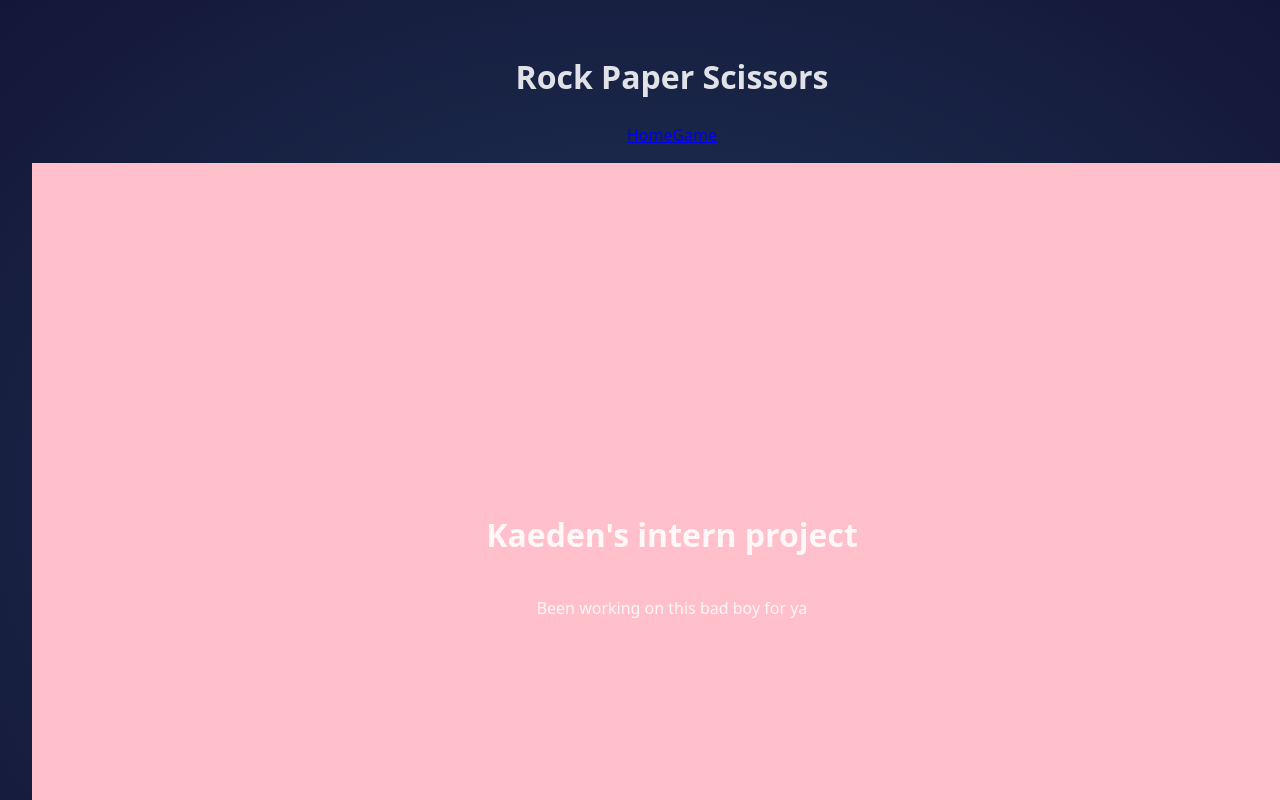
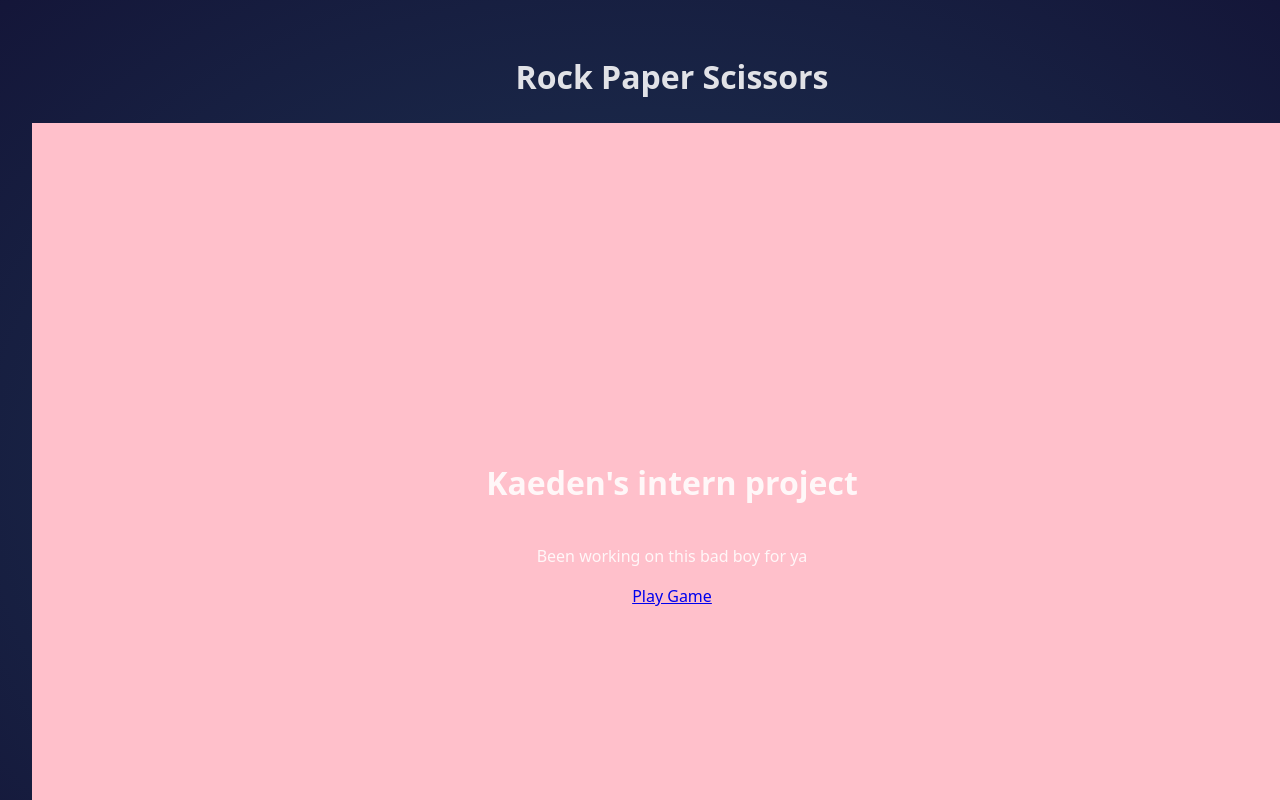
Before and after one commit to kaeden-bryer/Rock-Paper-Scissors-Spock-Lizard, a Vue app: page / in a window 1280 px wide. Shown: the top 800 px of the page. Built offline with nearby package versions, Linux system fonts and the light colour scheme.

Commit message:
actually starting to look like an app

```diff
--- a/src/App.vue
+++ b/src/App.vue
@@ -1,10 +1,6 @@
 <template>
     <div class="app-container">
         <h1>Rock Paper Scissors</h1>
-        <p>
-            <RouterLink to="/">Home</RouterLink>
-            <RouterLink to="/game">Game</RouterLink>
-        </p>
         <RouterView />
     </div>
 </template>
--- a/src/components/BattleScene.vue
+++ b/src/components/BattleScene.vue
@@ -5,7 +5,7 @@
             <ActionButton :icon="userSelectionImage" :circle="userCircleColor" />
         </div>
 
-        <div class="result">
+        <div v-if="gameResult" class="result">
             <h2>{{ gameResult }}</h2>
             <button class="play-again" @click="handlePlayAgain">Play Again</button>
         </div>
@@ -39,7 +39,7 @@ export default {
             circleColor: ['/images/circle-red.svg', '/images/circle-blue.svg', '/images/circle-yellow.svg'] as string[],
             computerSelectionImage: undefined as string | undefined,
             computerCircleColor: undefined as string | undefined,
-            gameResult: ref('')
+            gameResult: ref(''),
         };
     },
     mounted() {
@@ -64,16 +64,18 @@ export default {
             ) {
                 console.log('user wins');
                 this.gameResult = 'You Win!';
+                this.$emit('updateScore', 1);
             } else {
                 console.log('computer wins');
                 this.gameResult = 'You Lose!';
+                this.$emit('updateScore', -1);
             }
         },
         handlePlayAgain() {
             this.$emit('playAgain');
         }
     },
-    emits: ['playAgain'],
+    emits: ['playAgain', 'updateScore'],
     computed: {
         userSelectionImage(): string | undefined {
             console.log("user selection: " + this.userSelection);
--- a/src/views/Game.vue
+++ b/src/views/Game.vue
@@ -17,6 +17,7 @@
       <BattleScene v-else
         :userSelection="userSelection"
         @play-again="exitBattleScene()"
+        @updateScore="(pointIncrement) => score = score + pointIncrement"
       />
     </div>
   </div>
--- a/src/views/Landing.vue
+++ b/src/views/Landing.vue
@@ -2,6 +2,7 @@
     <div class="landing">
         <h1>Kaeden's intern project</h1>
         <p>Been working on this bad boy for ya</p>
+        <RouterLink to="/game">Play Game</RouterLink>
     </div>
 </template>
 
```
